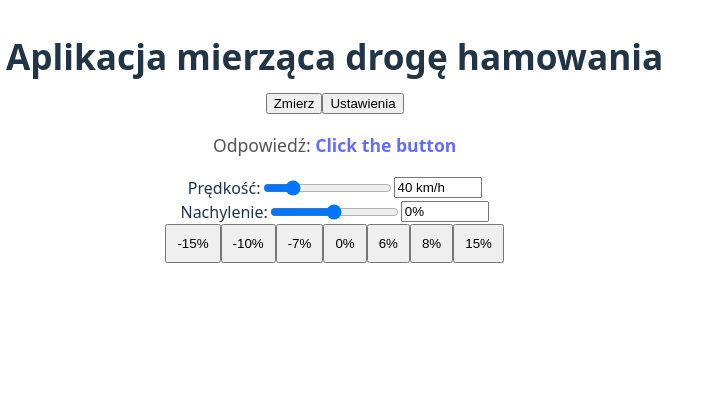
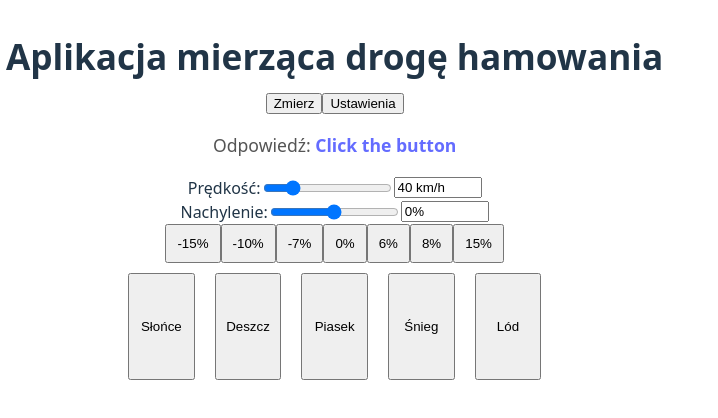
Before and after one commit to PouLS-PL/stopping-distance-app, a React (Vite) app: page / in a window 1280 px wide. Shown: the top 418 px of the page, without its empty margins (0-718 px from the left). Built offline with nearby package versions, Linux system fonts and the light colour scheme.

Commit message:
Add condition buttons for weather scenarios and style adjustments

```diff
--- a/src/App.jsx
+++ b/src/App.jsx
@@ -124,6 +124,13 @@ function App() {
               </button>
             ))}
           </div>
+          <div className="Conditions">
+            <button className="condition-button">Słońce</button>
+            <button className="condition-button">Deszcz</button>
+            <button className="condition-button">Piasek</button>
+            <button className="condition-button">Śnieg</button>
+            <button className="condition-button">Lód</button>
+          </div>
         </>
       ) : (
         <Settings
--- a/src/index.css
+++ b/src/index.css
@@ -68,3 +68,10 @@ strong {
     color: #555;
   }
 }
+
+.condition-button  {
+  margin: 10px;
+  height: 8em;
+  width:5em;
+  text-align: center;
+}
```
